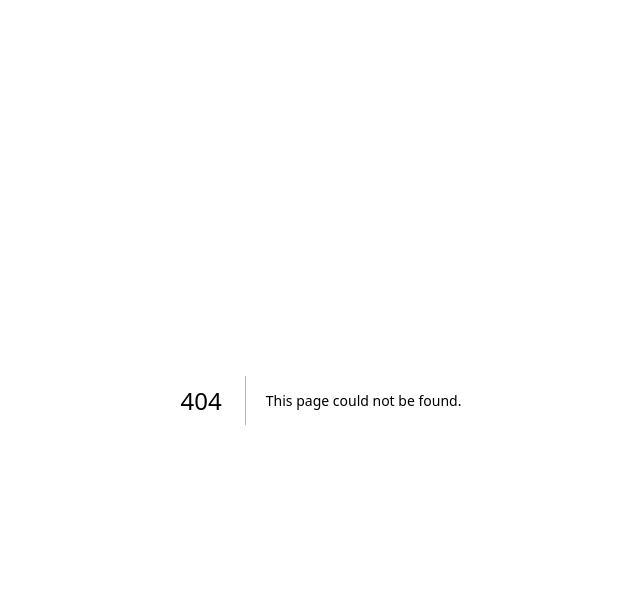
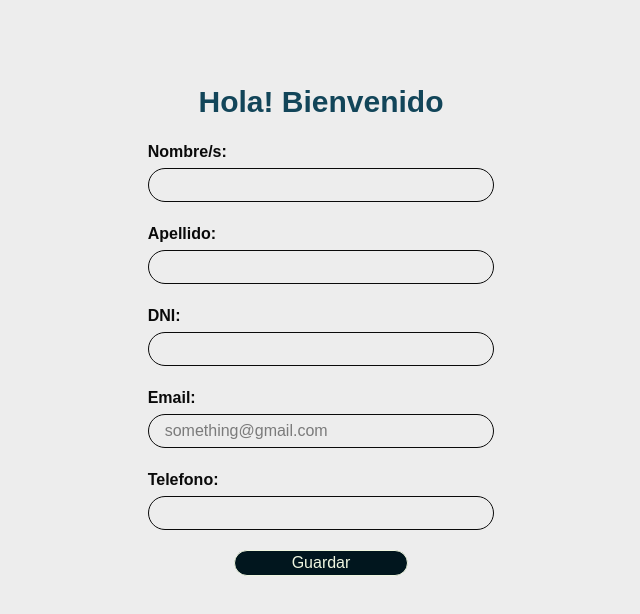
Before and after one commit to PisaniValentin/Proyecto-PSS, a Next.js app: page /entrenador/crear in a window 1280 px wide. Before the commit this address had no page. Shown: the top 614 px of the page, without its empty margins (319-959 px from the left). Built offline with nearby package versions, Linux system fonts and the light colour scheme.

Commit message:
Paginas entrenador
-Se hizo el mockup de las paginas para el entrenador
-Se corrigieron los colores

```diff
--- /dev/null
+++ b/src/app/entrenador/crear/page.tsx
@@ -0,0 +1,144 @@
+"use client";
+
+import { useState } from "react";
+import { useRouter } from "next/navigation";
+
+export default function crearEntrenador() {
+  const router = useRouter();
+  const [errorMessage, setErrorMessage] = useState<string | null>(null);
+  const [isPending, setIsPending] = useState(false);
+
+  async function handleSubmit(event: React.FormEvent<HTMLFormElement>) {
+    event.preventDefault();
+    setIsPending(true);
+    setErrorMessage(null);
+    const formData = new FormData(event.currentTarget);
+    const nombre = formData.get("nombre") as string;
+    const apellido = formData.get("apellido") as string;
+    const username = formData.get("username") as string;
+    const email = formData.get("email") as string;
+    const password = formData.get("contraseña") as string;
+    const confirmPassword = formData.get("confirmar-contraseña") as string;
+    const base_url = process.env.NEXT_PUBLIC_BASE_URL || "";
+
+    const data = {
+      nombre,
+      apellido,
+      username,
+      email,
+      password,
+    };
+
+    // if (password !== confirmPassword) {
+    //   setErrorMessage("Contraseñas no coinciden.");
+    // } else {
+    //   const res = await fetch(`${base_url}/api/usuario`, {
+    //     method: "POST",
+    //     headers: {
+    //       "Content-Type": "application/json",
+    //     },
+    //     body: JSON.stringify(data),
+    //   });
+    //   if (!res.ok) {
+    //     const result = await res.json();
+    //     setErrorMessage(result.message || "Error al registrar usuario.");
+    //     setIsPending(false);
+    //     return;
+    //   }
+    router.push("/admin");
+    // }
+  }
+
+  return (
+    <form
+      onSubmit={handleSubmit}
+      className="flex items-center justify-center h-max "
+    >
+      <div className="p-10 flex flex-col gap-1 md:w-1/3">
+        <h1 className="font-bold bg-clip-text text-transparent text-4xl self-center">
+          Registrate
+        </h1>
+        <h2 className="text-[#124559] font-bold text-3xl self-center mb-4">
+          Hola! Bienvenido
+        </h2>
+        <label className="text-md font-bold" htmlFor="nombre">
+          Nombre/s:{" "}
+        </label>
+        <div className="border-1 rounded-[20px] input-border mb-4">
+          <input
+            className=" rounded-[20px] w-full p-1 pl-4"
+            name="nombre"
+            type="text"
+            id="nombre"
+            placeholder=""
+          />
+        </div>
+        <label className="text-md font-bold" htmlFor="apellido">
+          Apellido:{" "}
+        </label>
+        <div className="border-1 rounded-[20px] input-border mb-4">
+          <input
+            className="rounded-[20px] w-full p-1 pl-4"
+            name="apellido"
+            type="text"
+            id="apellido"
+            placeholder=""
+          />
+        </div>
+        <label className="text-md font-bold" htmlFor="dni">
+          DNI:{" "}
+        </label>
+        <div className="border-1 rounded-[20px] input-border mb-4">
+          <input
+            className=" rounded-[20px] w-full p-1 pl-4"
+            name="dni"
+            type="text"
+            id="dni"
+            placeholder=""
+          />
+        </div>
+        <label className="text-md font-bold" htmlFor="email">
+          Email:{" "}
+        </label>
+        <div className="border-1 rounded-[20px] input-border mb-4">
+          <input
+            className=" rounded-[20px] w-full p-1 pl-4"
+            name="email"
+            type="email"
+            id="email"
+            placeholder="something@gmail.com"
+          />
+        </div>
+        <label className="text-md font-bold" htmlFor="telefono">
+          Telefono:{" "}
+        </label>
+        <div className="border-1 input-border mb-4  rounded-[20px]">
+          <input
+            className=" rounded-[20px] w-full p-1 pl-4"
+            name="telefono"
+            id="telefono"
+          />
+        </div>
+        <button
+          type="submit"
+          className="transition duration-200 hover:scale-110 border-1 bg-[#01161E] text-[#EFF6E0] rounded-[20px] w-1/2 text-center self-center mb-4"
+          aria-disabled={isPending}
+        >
+          <div className="">Guardar</div>
+        </button>
+        <div
+          className="flex h-8 items-end space-x-1"
+          aria-live="polite"
+          aria-atomic="true"
+        >
+          {errorMessage && (
+            <>
+              <div className="h-5 w-5 text-red-500" />
+              <p className="text-sm text-red-500">{errorMessage}</p>
+            </>
+          )}
+        </div>
+      </div>
+    </form>
+  );
+}
--- a/src/app/entrenador/page.tsx
+++ b/src/app/entrenador/page.tsx
@@ -1,7 +1,44 @@
-export default function EntrenadorPage(){
-    return(
-        <div>
-            <h1>Página Entrenador </h1>
+export default function EntrenadorPage() {
+  return (
+    <div className="flex h-screen p-8">
+      <section className="flex flex-col gap-4 p-8 w-1/2">
+        <div className=" h-1/2 flex items-center flex-col gap-4">
+          <div className="bg-gray-300 w-2/4 h-3/4 rounded-sm"> .</div>
+          <button className="bg-gray-900 text-white p-2 rounded-xl hover:scale-105 transition duration-300">
+            Perfil de Usuario
+          </button>
         </div>
-    )
+        <div className=" h-1/2 flex items-center flex-col gap-4">
+          <div className="bg-gray-300 w-2/4 h-3/4 rounded-sm"> .</div>
+          <button className="bg-gray-900 text-white p-2 rounded-xl hover:scale-105 transition duration-300">
+            Registro de Asistencia
+          </button>
+        </div>
+      </section>
+      <section className="flex flex-col gap-4 p-8 w-1/2 border-1 rounded-md">
+        <h1 className="text-3xl font-bold">Horarios de trabajo</h1>
+        <h2 className="text-xl">Dia de Actividad:</h2>
+        <table className="w-full bg-blue-400 border-1">
+          <thead className="bg-gray-200 w-1/2 border-1">
+            <tr className="bg-[#124559] text-[#EFF6E0]">
+              <th className="w-1/2">Horario inicio</th>
+              <th className="w-1/2">Horario finalizacion</th>
+            </tr>
+          </thead>
+          <tbody className="bg-gray-100 w-1/2">
+            <tr>
+              <td className="px-4 border-1">8:00</td>
+              <td className="px-4 border-1">10:00</td>
+            </tr>
+            <tr>
+              <td className="px-4 border-1">14:00</td>
+              <td className="px-4 border-1">16:00</td>
+            </tr>
+          </tbody>
+        </table>
+        <h3 className="text-xl">Cancha asignada:</h3>
+        <p className="ml-4">- Cancha de ejemplo</p>
+      </section>
+    </div>
+  );
 }
--- a/src/app/login/page.tsx
+++ b/src/app/login/page.tsx
@@ -1,4 +1,4 @@
-'use client';
+"use client";
 
 import Link from "next/link";
 import { useState } from "react";
@@ -8,7 +8,7 @@ import { useSearchParams, useRouter } from "next/navigation";
 export default function Page() {
   const searchParams = useSearchParams();
   const router = useRouter();
-  const callbackUrl = searchParams.get('callbackUrl') || '/';
+  const callbackUrl = searchParams.get("callbackUrl") || "/";
   const [errorMessage, setErrorMessage] = useState<string | null>(null);
   const [isPending, setIsPending] = useState(false);
 
@@ -39,23 +39,43 @@ export default function Page() {
   }
 
   return (
-    <form onSubmit={handleSubmit} className="flex items-center justify-center h-max">
+    <form
+      onSubmit={handleSubmit}
+      className="flex items-center justify-center h-max"
+    >
       <div className="p-10 flex flex-col gap-1">
-        <h1 className="font-bold text-white text-4xl self-center">Sign In</h1>
-        <h2 className="text-gray-300 text-xl self-center mb-4">Hi! Welcome, you've been missed</h2>
-        <label className="text-md font-bold" htmlFor="email">Email: </label>
-        <div className="border-gradient input-border mb-4">
-          <input className="border-gradient-body w-full p-1 pl-4" name="email" type="email" id="email" placeholder="something@gmail.com" />
+        <h1 className="font-bold  text-4xl self-center">Sign In</h1>
+        <h2 className=" text-xl self-center mb-4">Hola! Bienvenido</h2>
+        <label className="text-md font-bold" htmlFor="email">
+          Email:{" "}
+        </label>
+        <div className="border-1 rounded-[20px] input-border mb-4">
+          <input
+            className=" w-full p-1 pl-4"
+            name="email"
+            type="email"
+            id="email"
+            placeholder="something@gmail.com"
+          />
         </div>
-        <label className="text-md font-bold" htmlFor="password">Password: </label>
-        <div className="input-border mb-4 border-gradient">
-          <input className="border-gradient-body w-full p-1 pl-4" name="password" type="password" id="password" placeholder="Password" />
+        <label className="text-md font-bold" htmlFor="contraseña">
+          Contraseña:{" "}
+        </label>
+        <div className="border-1 rounded-[20px] mb-4 border-gradient">
+          <input
+            className=" w-full p-1 pl-4"
+            name="contraseña"
+            type="password"
+            id="contraseña"
+            placeholder="Contraseña"
+          />
         </div>
 
-        <button className="border-gradient w-1/2 text-center self-center mb-4" aria-disabled={isPending}>
-          <div className="border-gradient-body">
-            Log in
-          </div>
+        <button
+          className="border-1 rounded-[20px] bg-[#01161E] text-[#EFF6E0] w-1/2 text-center self-center mb-4"
+          aria-disabled={isPending}
+        >
+          <div className="">Log in</div>
         </button>
         <div
           className="flex h-8 items-end space-x-1"
@@ -70,9 +90,11 @@ export default function Page() {
           )}
         </div>
 
-        <h5 className="text-gray-300 text-center">
-          Don't have an account?
-          <Link href={""} className="pl-2 text-white underline">Sign Up</Link>
+        <h5 className=" text-center">
+          No tienes cuenta?
+          <Link href={""} className="pl-2  underline">
+            Registrate
+          </Link>
         </h5>
       </div>
     </form>
--- a/src/app/ui/components/global.css
+++ b/src/app/ui/components/global.css
@@ -1,8 +1,8 @@
   @import "tailwindcss";
 
   :root {
-    --background: #ffffff;
-    --foreground: #171717;
+    --foreground: #0a0a0a;
+    --background: #ededed;
     --input-radius: 5px;
   }
 
@@ -17,8 +17,8 @@
 
   @media (prefers-color-scheme: dark) {
     :root {
-      --background: #0a0a0a;
-      --foreground: #ededed;
+      --foreground: #0a0a0a;
+      --background: #ededed;
     }
   }
 
@@ -27,14 +27,3 @@
     color: var(--foreground);
     font-family: Arial, Helvetica, sans-serif;
   }
-
-  .border-gradient {
-    padding: 1px;
-    background: linear-gradient(180deg, #d1d1d1, #323232);
-    border-radius: 5px;
-  }
-
-  .border-gradient-body {
-    background-color: black;
-    border-radius: 5px;
-  }
```
Also changed, not shown: 1 other file (tests, documents, lock files or other folders).
